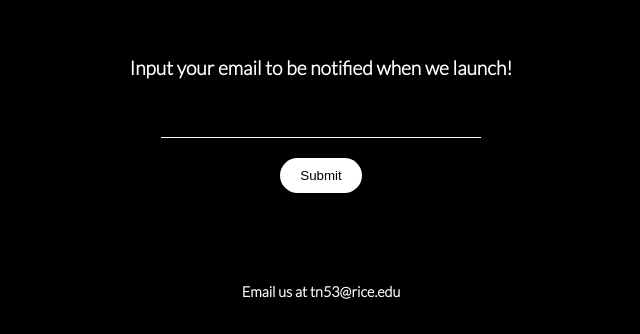
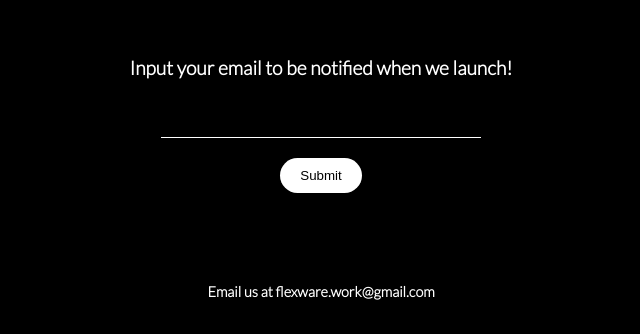
Before and after one commit to thomasnqnhat1505-dev/flexware.work, a plain HTML site: page index.html in a window 1280 px wide. Shown: the part 1008-1342 px from the top of the page, 319-959 px from the left. Drawn offline with Linux system fonts and the light colour scheme.

Commit message:
Update index.html

```diff
--- a/index.html
+++ b/index.html
@@ -36,7 +36,7 @@
     </main>
 
     <footer>
-        <p>Email us at tn53@rice.edu</p>
+        <p>Email us at flexware.work@gmail.com</p>
     </footer>
 </body>
 </html>
```
